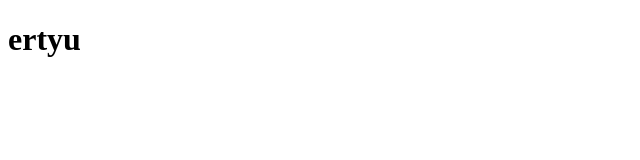
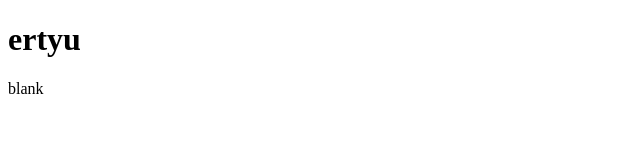
Before and after one commit to elizamck/html101, a website: page index.html in a window 1280 px wide. Shown: the full height of the page, 0-640 px from the left. Drawn offline with Linux system fonts and the light colour scheme.

Commit message:
my first website

```diff
--- a/index.html
+++ b/index.html
@@ -8,5 +8,6 @@
     <header>
       <h1>ertyu</h1>
     </header>
+    <p>blank</p>
   </body>
 </html>
```
